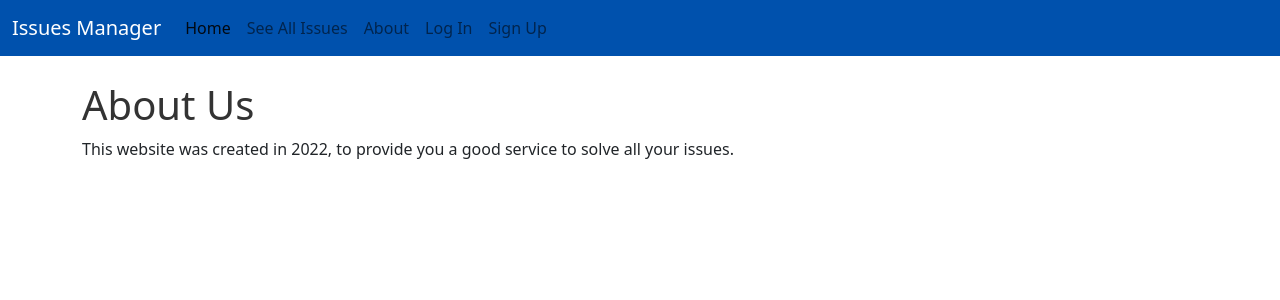
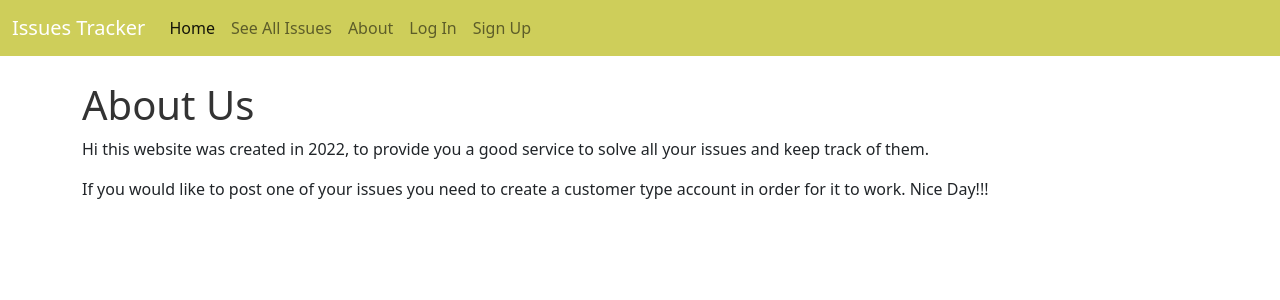
Before and after one commit to SebastianLopezWells/FSDI_113_CR, a Django app: page /about/ in a window 1280 px wide. Shown: the top 300 px of the page. Run offline with Django 4.2, Linux system fonts and the light colour scheme; parts of the project's set-up code (start-up, migrations or seed data) failed here and were passed over; some libraries are stand-ins or nearby versions.

Commit message:
Heroku finally

```diff
--- a/static/css/style.css
+++ b/static/css/style.css
@@ -18,7 +18,7 @@ h1{
 }
 
 nav{
-    background-color: rgb(0, 81, 173);
+    background-color: rgb(206, 206, 90);
 }
 
 a.navbar-brand, a.nav-link.active{
--- a/templates/base.html
+++ b/templates/base.html
@@ -17,7 +17,7 @@
 <body>
     <nav class="navbar navbar-expand-lg">
         <div class="container-fluid">
-            <a class="navbar-brand" href="{% url 'home' %}">Issues Manager</a>
+            <a class="navbar-brand" href="{% url 'home' %}">Issues Tracker</a>
             <button class="navbar-toggler" type="button" data-bs-toggle="collapse" data-bs-target="#navbarNav" aria-controls="navbarNav" aria-expanded="false" aria-label="Toggle navigation">
             <span class="navbar-toggler-icon"></span>
             </button>
@@ -39,8 +39,6 @@
                       {{user.role}}
                     </a>
                     <ul class="dropdown-menu">
-
-
                         {% if user.role.name == "Customer" %}
                             <li><a class="dropdown-item" href="{% url 'create' %}">Post new issue</a></li>
                         {% else %}
--- a/templates/pages/about.html
+++ b/templates/pages/about.html
@@ -4,5 +4,6 @@
 
 {% block content %}
     <h1>About Us</h1>
-    <p>This website was created in 2022, to provide you a good service to solve all your issues.</p>
+    <p>Hi this website was created in 2022, to provide you a good service to solve all your issues and keep track of them.</p>
+    <p>If you would like to post one of your issues you need to create a customer type account in order for it to work. Nice Day!!!</p>
 {% endblock content %}
--- a/templates/pages/home.html
+++ b/templates/pages/home.html
@@ -3,6 +3,6 @@
 {% block title %} Home {% endblock title %}
 
 {% block content %}
-    <h1>Welcome to Issue Tracking App !</h1>
+    <h1>Welcome to your Issue Tracking App !</h1>
     <p>Submit your issues, to give you a solution!</p>
 {% endblock content %}
```
Also changed, not shown: README.md, db.sqlite3.
